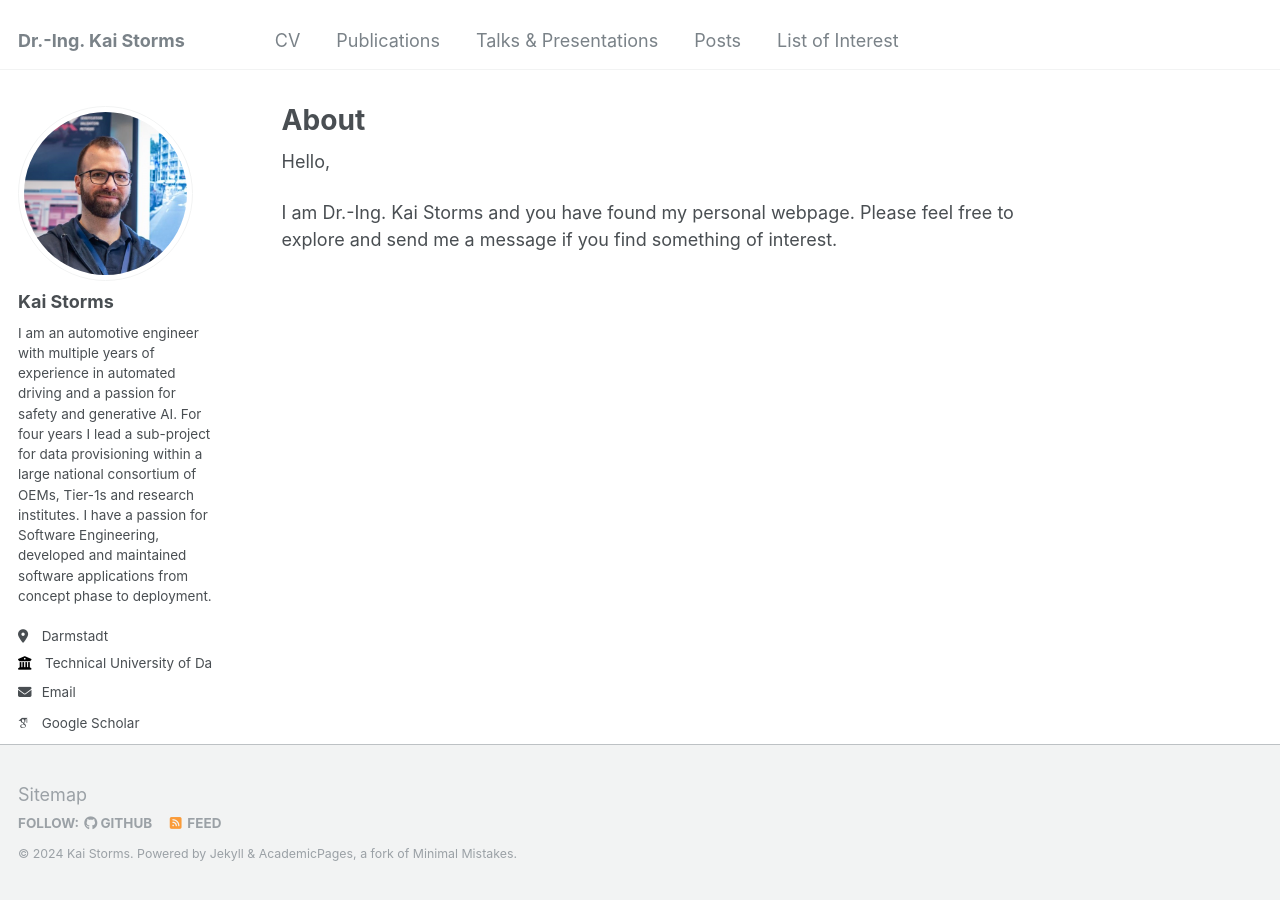
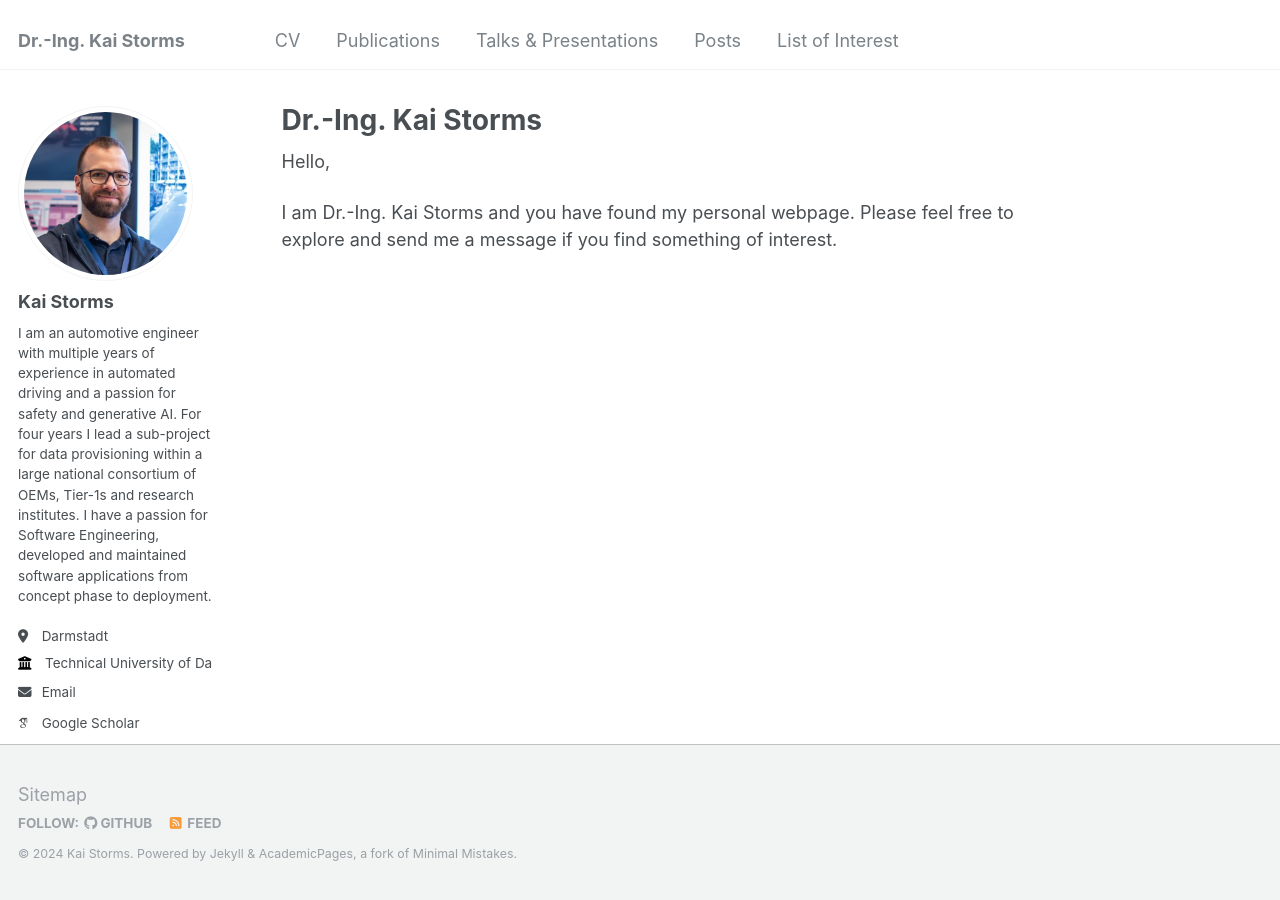
Before and after one commit to kai-storms/kai-storms.github.io, a Jekyll site: the page built from _pages/about.md, in a window 1280 px wide. Built offline with Jekyll 4.4.1, drawn with Linux system fonts in a browser that asks for light colours; some web fonts are replaced.

Commit message:
update about

```diff
--- a/_pages/about.md
+++ b/_pages/about.md
@@ -1,6 +1,6 @@
 ---
 permalink: /
-title: "About"
+title: "Dr.-Ing. Kai Storms"
 author_profile: true
 redirect_from:
   - /about/
```
